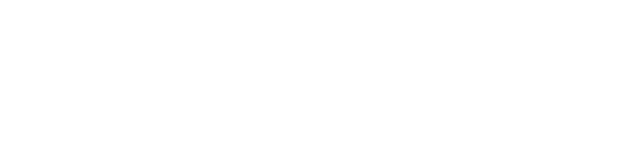
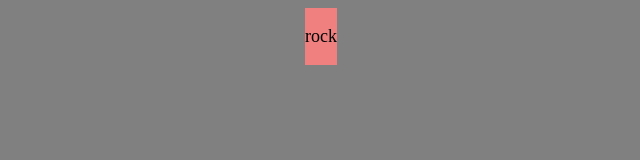
Before and after one commit to DavidG2581/rock-paper-scissors, a plain HTML site: page index.html in a window 1280 px wide. Shown: the whole page, without its empty margins (319-959 px from the left). Drawn offline with Linux system fonts and the light colour scheme.

Commit message:
getComputerChoice()

```diff
--- /dev/null
+++ b/game.js
@@ -0,0 +1,16 @@
+
+choices = ["rock","paper","scissors"];
+
+function getComputerChoice() {
+    let random_number = Math.floor(Math.random()*100);
+    console.log(random_number)
+    if (random_number <= (100*.3333)){
+        return choices[0]
+    } else if (random_number>(100*.3333) && random_number <= (100*.6666)) {
+        return choices[1]
+    }else {
+        return choices[2]
+    }
+}
+
+document.getElementById('message').innerHTML = getComputerChoice();
--- a/index.html
+++ b/index.html
@@ -5,8 +5,18 @@
     <meta http-equiv="X-UA-Compatible" content="IE=edge">
     <meta name="viewport" content="width=device-width, initial-scale=1.0">
     <title>Document</title>
+    <link rel="stylesheet" href="styles.css">
 </head>
 <body>
+    <div class="container">
+            <p id="message">sdfasdgsdggasdg</p>
+
+
+
+
+    </div>
 
 </body>
+
+<script src="./game.js"></script>
 </html>
--- a/styles.css
+++ b/styles.css
@@ -0,0 +1,14 @@
+body {
+    background-color: grey;
+    display: flex;
+    justify-content: center;
+}
+
+p {
+    font-size: large;
+}
+
+.container {
+    background-color: lightcoral;
+
+}
```
